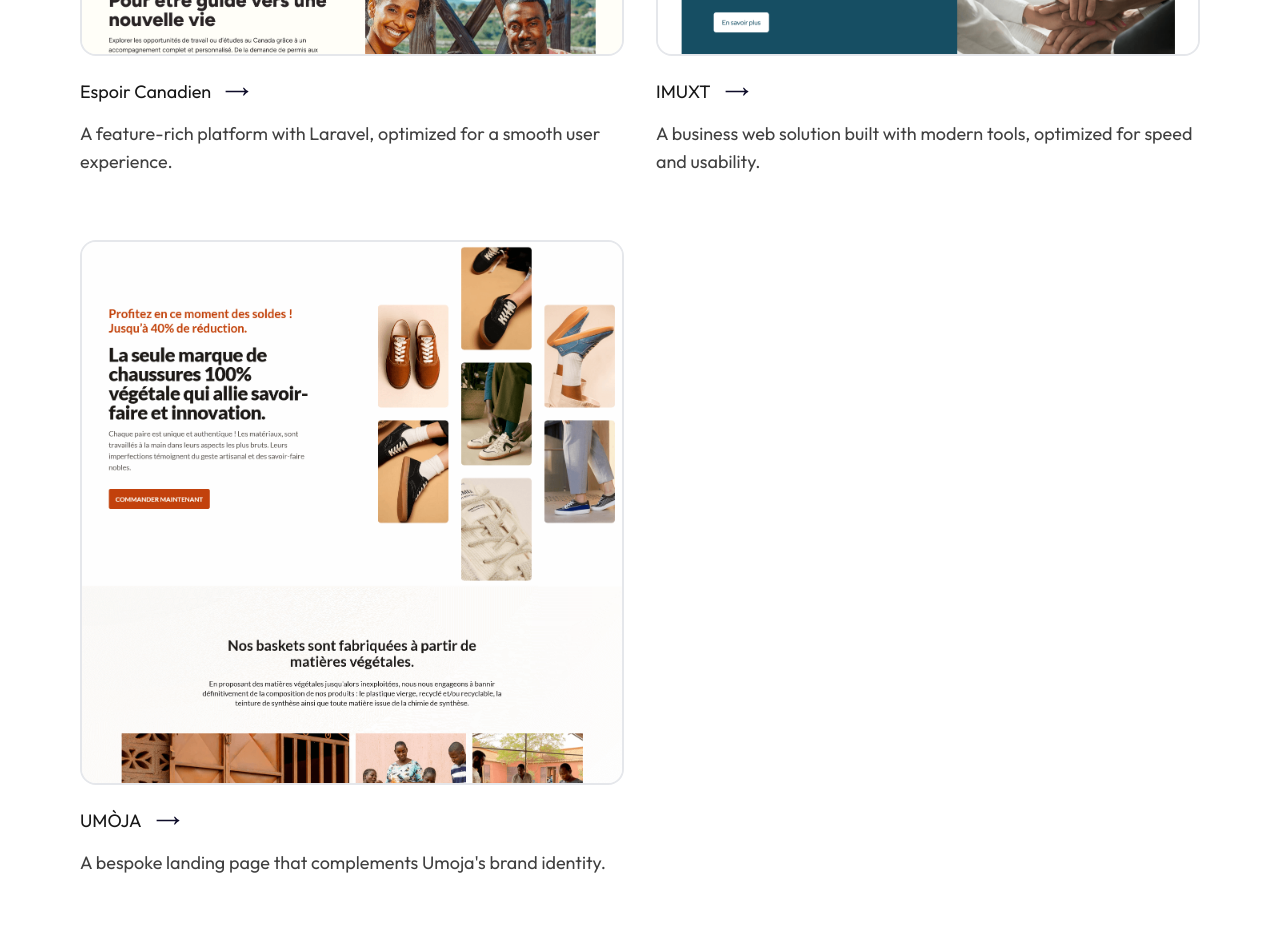
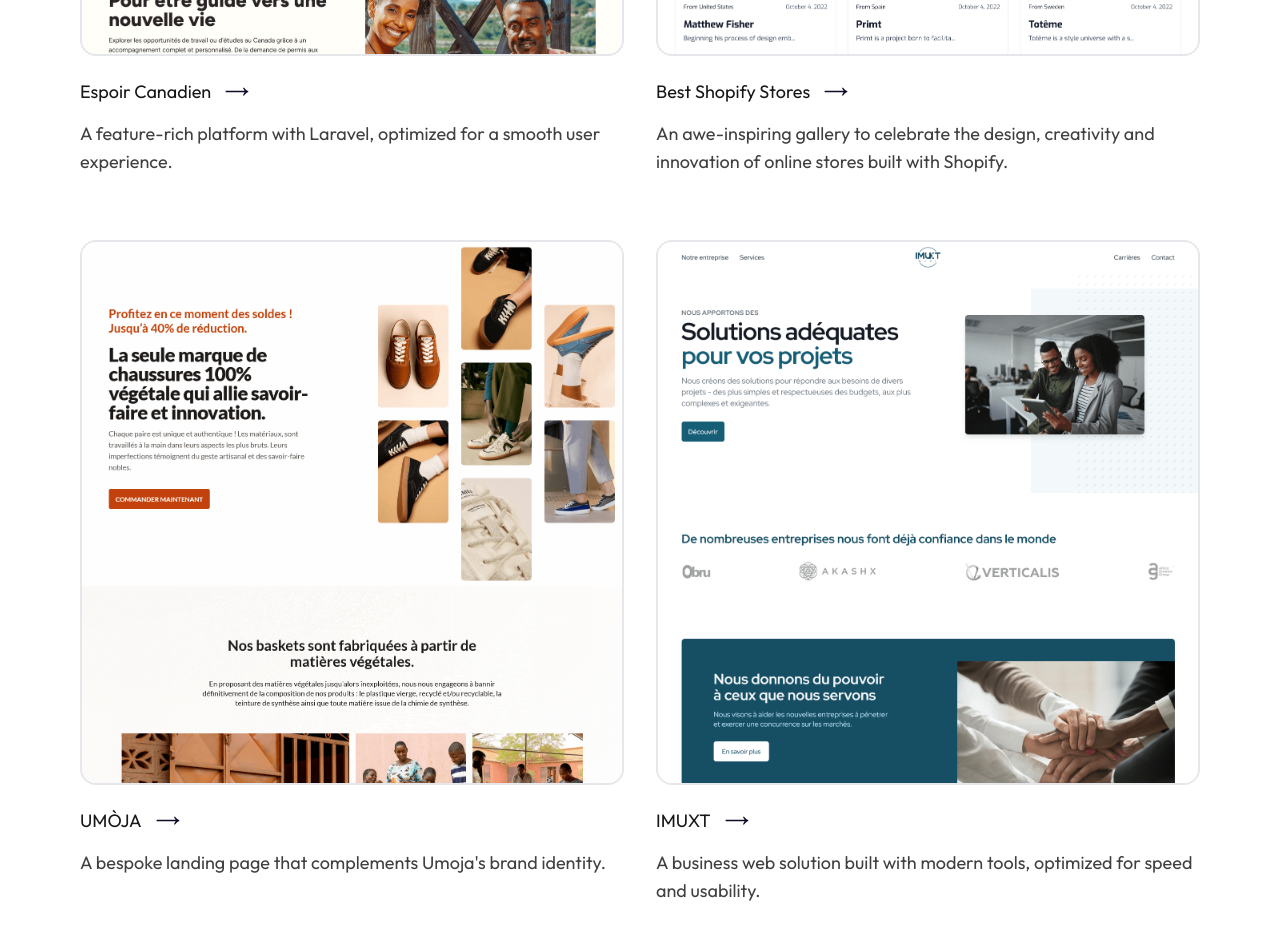
Before and after one commit to olivsinz/olivierzinsou.com, a Vue app: page / in a window 1280 px wide. Shown: the part 1140-2080 px from the top of the page. Built offline with nearby package versions, Linux system fonts and the light colour scheme.

Commit message:
Refactor code structure for improved readability and maintainability; add BSS.

```diff
--- a/src/components/Index.vue
+++ b/src/components/Index.vue
@@ -10,11 +10,11 @@
       link: 'https://espoircanadien.com',
     },
     {
-      name: 'IMUXT',
+      name: 'Best Shopify Stores',
       description:
-        'A business web solution built with modern tools, optimized for speed and usability.',
-      image: '/02-imuxt.png',
-      link: 'https://www.imuxt.com/',
+        'An awe-inspiring gallery to celebrate the design, creativity and innovation of online stores built with Shopify.',
+      image: '/04-best-shopify-stores.png',
+      link: '#',
     },
     {
       name: 'UMÒJA',
@@ -22,6 +22,13 @@
         "A bespoke landing page that complements Umoja's brand identity.",
       image: '/03-umoja.png',
       link: 'https://umoja-six.vercel.app',
+    },
+    {
+      name: 'IMUXT',
+      description:
+        'A business web solution built with modern tools, optimized for speed and usability.',
+      image: '/02-imuxt.png',
+      link: '#',
     },
   ]);
 </script>
```
Also changed, not shown: public/04-best-shopify-stores.png (added), 1 other file (tests, documents, lock files or other folders).
